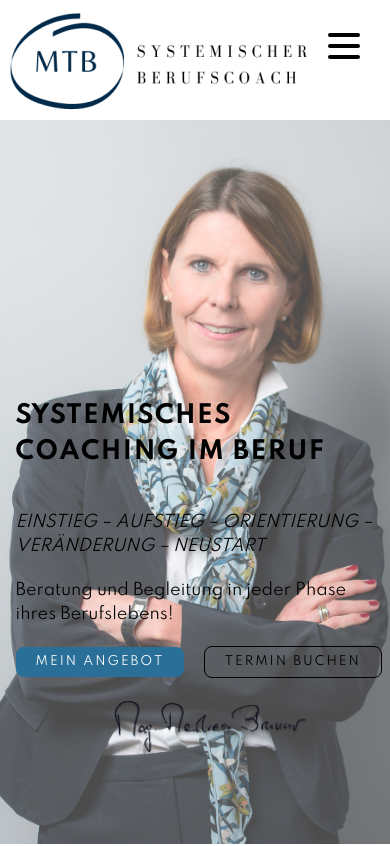
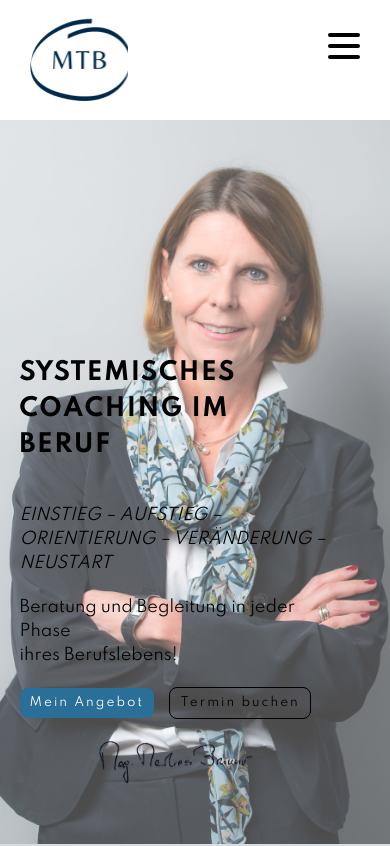
Before and after one commit to anjavojta1993/mtb-website, a Next.js app in the folder mtb/: page / in a window 390 px wide. Shown: the top 846 px of the page. Built offline with nearby package versions, Linux system fonts and the light colour scheme.

Commit message:
Add responsiveness

```diff
--- a/mtb/components/Footer.tsx
+++ b/mtb/components/Footer.tsx
@@ -28,26 +28,22 @@ const navBarContainer = css`
   //background-color: yellow;
   width: 100%;
   height: 50%;
+  margin-left: 10%;
 
-  @media (max-width: 768px) {
-    font-size: ${normalText};
-    background-color: ${lightGrey};
-    flex-wrap: wrap;
+  li {
+    list-style: none;
+    margin: auto;
   }
-`;
 
-const navBar = css`
+  a {
     display: flex;
     align-items: center;
     justify-content: center;
     //text-transform: uppercase;
     letter-spacing: 1px;
     text-decoration: none;
-  //background-color: blue;
-  :first-of-type {
-    margin-left: 10%;
+    background-color: blue;
     margin-right: 20px;
-  }
 
     p:hover {
       cursor: none;
@@ -56,12 +52,25 @@ const navBar = css`
 
     :hover {
       cursor: pointer;
+      font-weight: bold;
+    }
+
+    :visited {
+      cursor: pointer;
+      color: black;
+    }
+    :active {
+      cursor: pointer;
+      color: black;
+    }
+    :link {
+      cursor: pointer;
+      color: black;
+    }
   }
 
   @media (max-width: 768px) {
-    display: flex;
-    justify-content: space-around;
-    flex-flow: column nowrap;
+    flex-wrap: wrap;
   }
 `;
 
@@ -96,21 +105,21 @@ export default function Footer() {
     <div css={footerStyles}>
       <div css={navBarContainer}>
         <Link href="/impressum">
-          <a css={navBar}>Impressum</a>
+          <a>
+            <li>Impressum</li>
+          </a>
         </Link>
         <Link href="/datenschutz">
-          <a css={navBar}>Datenschutzerklärung</a>
+          <a>
+            <li>Datenschutzerklärung</li>
+          </a>
         </Link>
-        <div css={navBar}>
-          <p>&copy; Marlies Theres Brunner</p>
-        </div>
-        <div css={iconContainer}>
         <Link href="https://www.linkedin.com/in/marlies-theres-brunner-97761118/">
           <a target="blank">
             <SiLinkedin size={26} />
           </a>
         </Link>
-        </div>
+        <li>&copy; Marlies Theres Brunner</li>
       </div>
     </div>
   );
--- a/mtb/components/Header.js
+++ b/mtb/components/Header.js
@@ -34,14 +34,17 @@ const logoContainer = css`
   display: flex;
   align-items: center;
   justify-content: center;
-  width: auto;
   height: 100%;
+  width: 25%;
   margin-left: 30px;
+  background-image: url('images/logo.jpg');
+  background-repeat: no-repeat;
   //background-color: red;
 
-  @media (max-width: 768px) {
-    margin-left: 10px;
-    position: fixed;
+  @media (max-width: 1208px) {
+    margin-top: 20px;
+    margin-left: 30px;
+    background-image: url('images/logo_responsive.jpg');
   }
 `;
 
@@ -50,10 +53,10 @@ export default function Header(props) {
   return (
     <header css={headerStyles}>
       <div css={logoContainer}>
-        <Image
+        {/* <Image
           src={Logo}
           alt="Blauer Kreis mit Initialien MTB und Systemischer Coach"
-        />
+        /> */}
       </div>
       <HeaderRightNav open={open} />
       <HeaderBurger open={open} setOpen={setOpen} />
--- a/mtb/components/HeaderRightNav.js
+++ b/mtb/components/HeaderRightNav.js
@@ -23,10 +23,6 @@ const navBarContainer = (open) => css`
     letter-spacing: 1px;
     text-decoration: none;
 
-    @media (max-width: 1125px) {
-      padding-bottom: 16px;
-    }
-
     :visited {
       cursor: pointer;
       color: black;
@@ -43,10 +39,22 @@ const navBarContainer = (open) => css`
       cursor: pointer;
       border-bottom: 1px solid black;
     }
+
+    @media (max-width: 1125px) {
+      padding-bottom: 16px;
+
+      :hover {
+        cursor: pointer;
+        font-weight: bold;
+        border: none;
+      }
+    }
   }
 
   @media (max-width: 1125px) {
     flex-flow: column nowrap;
+    justify-content: flex-start;
+    padding: 10px;
     background-color: ${mediumBlue};
     position: fixed;
     top: 0;
@@ -54,7 +62,7 @@ const navBarContainer = (open) => css`
     height: 100vh;
     width: 210px;
     margin-top: 0;
-    padding-top: 3rem;
+    padding-top: 5rem;
     transform: ${open ? 'translateX(0)' : 'translateX(100%)'};
     transition: transform 0.3s ease-in-out;
   }
--- a/mtb/components/Hero.tsx
+++ b/mtb/components/Hero.tsx
@@ -25,7 +25,7 @@ const pageContainer = css`
   background-position: center;
 
   @media (max-width: 540px) {
-    position: absolute;
+    position: relative;
     width: 100vw;
     height: 100vh;
     align-items: center;
@@ -55,10 +55,9 @@ const heroContainer = css`
     //background-color: green;
   }
   @media (max-width: 540px) {
-    position: relative;
-    top: 30%;
-    left: 4%;
-    width: 100%;
+    position: absolute;
+    top: 35%;
+    width: 80%;
     height: 80%;
   }
 `;
@@ -148,9 +147,9 @@ const buttonStylesBlue = css`
     font-size: 0.75rem;
     font-weight: 400;
     border-radius: 8px;
-    padding: 8px 20px;
+    padding: 8px 10px;
     letter-spacing: 2px;
-    text-transform: uppercase;
+    text-transform: none;
 
     :hover {
       border: none;
@@ -191,9 +190,9 @@ const buttonStylesLight = css`
     font-weight: 400;
     border: 1px solid black;
     border-radius: 8px;
-    padding: 8px 20px;
+    padding: 8px 10px;
     letter-spacing: 2px;
-    text-transform: uppercase;
+    text-transform: none;
 
     :hover {
       transform: scale(1.1, 1.1);
```
Also changed, not shown: mtb/public/images/logo.svg (added), mtb/public/images/logo_responsive.jpg (added). Lines whose indentation alone changed are shown as unchanged.
